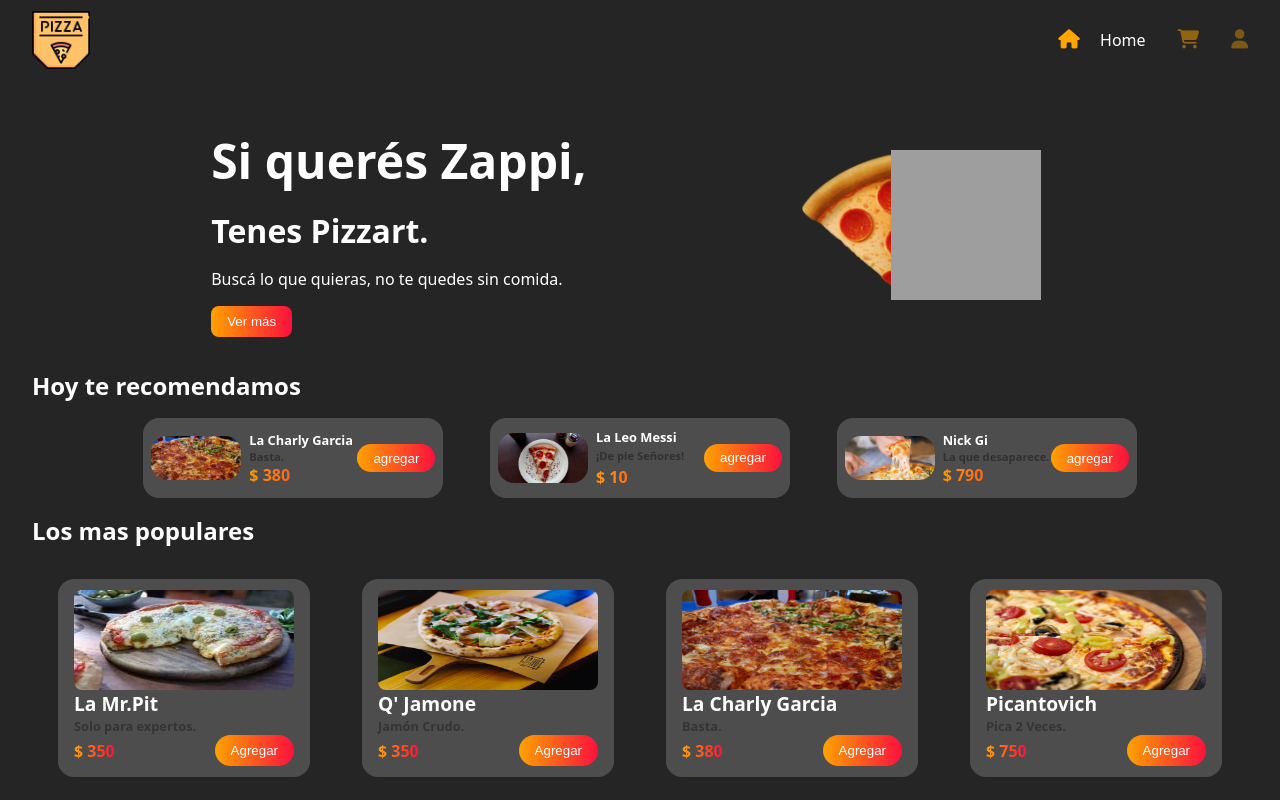
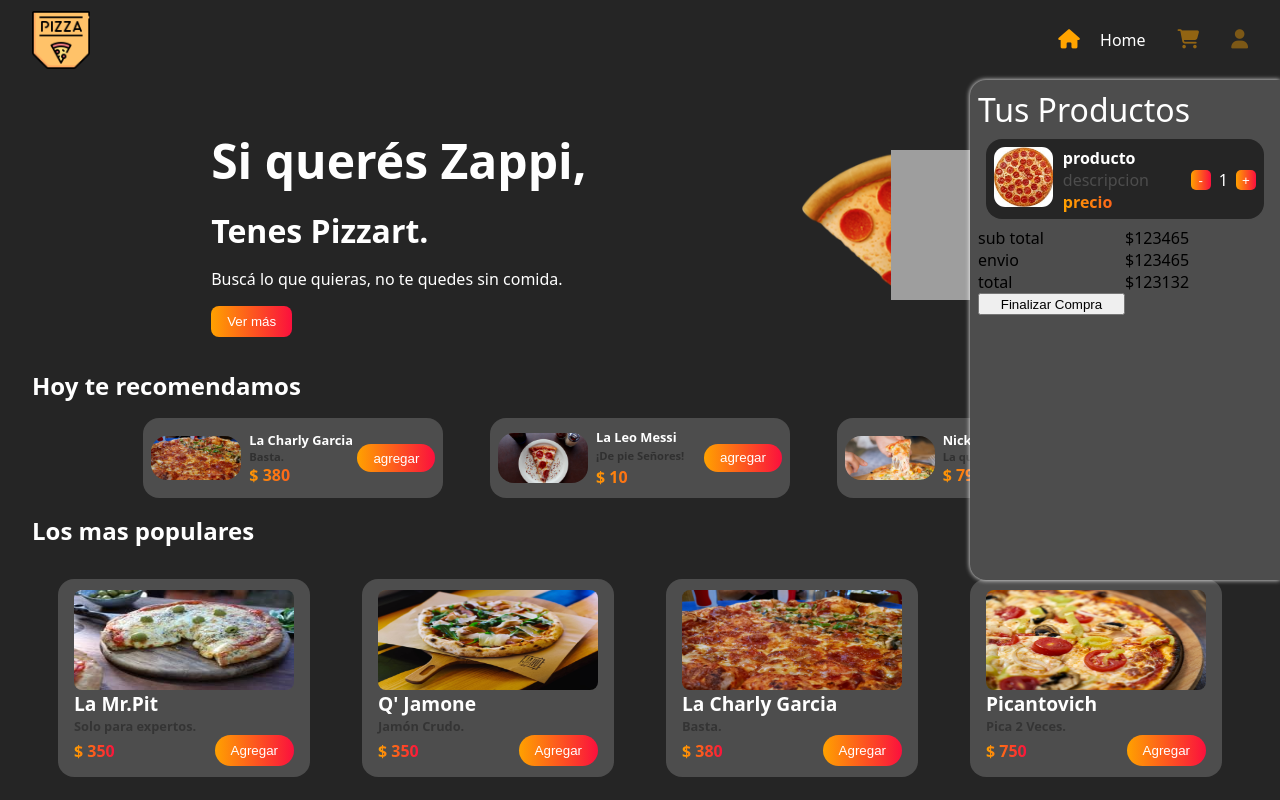
Before and after one commit to PabloVicente19/pizzart, a plain HTML site: page index.html in a window 1280 px wide. Shown: the top 800 px of the page. Drawn offline with Linux system fonts and the light colour scheme; grey boxes are pictures that could not be loaded.

Commit message:
terminer el diseño del carrito

```diff
--- a/index.html
+++ b/index.html
@@ -6,6 +6,8 @@
     <title>Pizzart</title>
     <!-- Css -->
     <link rel="stylesheet" href="./src/css/styles.css" />
+    <!-- Css del carrito -->
+    <link rel="stylesheet" href="./src/css/cart-shopping.css" />
     <!-- Font Awesome -->
     <link
       rel="stylesheet"
@@ -29,6 +31,40 @@
           <i class="fa-solid fa-user"></i>
         </li>
       </ul>
+      <section class="cart-container">
+        <div class="cart-title">
+          <h2>Tus Productos</h2>
+        </div>
+        <div class="cart-products">
+          <div class="product">
+            <img
+              class="product-img"
+              src="./assets/images/pizzas/la-hasbulla.jpg"
+              alt=""
+            />
+            <span class="product-title">producto</span>
+            <span class="product-description">descripcion</span>
+            <span class="product-price">precio</span>
+            <div class="product-cant">
+              <button class="btn-remove">-</button>
+              <span class="cant">1</span>
+              <button class="btn-add">+</button>
+            </div>
+          </div>
+        </div>
+        <div class="cart-prices">
+          <span class="cart-price-subTotal">sub total</span>
+          <span class="cart-price-sub">$123465</span>
+
+          <span class="cart-price-sending">envio</span>
+          <span class="cart-price-send">$123465</span>
+
+          <span class="cart-price-total"> total</span>
+          <span class="cart-price-totalValue"> $123132</span>
+
+          <button class="cart-buy">Finalizar Compra</button>
+        </div>
+      </section>
     </nav>
     <header class="hero-container">
       <section class="hero-text-container">
--- /dev/null
+++ b/src/css/cart-shopping.css
@@ -0,0 +1,102 @@
+@import url(./styles.css);
+.cart-container{
+    position: absolute;
+    top: 80px;
+    right: 0;
+    min-height: 500px;
+    width: 90%;
+    max-width: 310px;
+    background-color: var(--gray);
+    padding: .5rem;
+    z-index: 1;
+    display: flex;
+    flex-direction: column;
+    gap: .5rem;
+    border-top-left-radius: 1rem;
+    border-bottom-left-radius: 1rem;
+    box-shadow: 0px 0px 5px var(--white)
+}
+.cart-title h2{
+    color: var(--white);
+    font-size: 2rem;
+    font-weight: 500;
+}
+.cart-products{
+    display: flex;
+    flex-direction: column;
+    gap: .1rem;
+}
+.product{
+    height: 80px;
+    padding: .5rem;
+    margin: 0 .5rem;
+    background-color: var(--black);
+    border-radius: 1rem;
+    display: grid;
+    grid-template-columns: 1fr 2fr 1fr ;
+    grid-template-rows: repeat(3,1fr);
+    column-gap: .6rem;
+}
+.product-img{
+    grid-column: 1/2;
+    grid-row: 1/4;
+    object-fit: cover;
+    width: 100%;
+    height: 60px;
+    border-radius: .7rem;
+}
+.product-title{
+    grid-column: 2/3;
+    grid-row: 1/2;
+    color: var(--white);
+    font-weight: bold;
+}
+.product-description{
+    grid-column: 2/3;
+    grid-row: 2/3;
+    color: var(--gray);
+}
+.product-price{
+    grid-column: 2/3;
+    grid-row: 3/4;
+    background: var(--gradient);
+    -webkit-background-clip: text;
+    -webkit-text-fill-color: transparent;
+    font-weight: bold;
+}
+.product-cant{
+    grid-column: 3/4;
+    grid-row: 2/3;
+    display: flex;
+    justify-content: center;
+    align-items: center;
+    align-content: center;
+    gap: .5rem;
+}
+.btn-add{
+    background: var(--gradient);
+    border: none;
+    color: var(--white);
+    width: 20px;
+    height: 20px;
+    border-radius: 5px;
+    cursor: pointer;
+}
+.btn-remove{
+    background: var(--gradient);
+    border: none;
+    color: var(--white);
+    width: 20px;
+    height: 20px;
+    border-radius: 5px;
+    cursor: pointer;
+}
+.cant{
+    color: var(--white);
+}
+
+.cart-prices{
+    display: grid;
+    grid-template-columns: repeat(2,1fr);
+    grid-template-rows: repeat(4,1fr);
+}
--- a/src/css/styles.css
+++ b/src/css/styles.css
@@ -21,6 +21,7 @@ body{
     font-family: system-ui, -apple-system, BlinkMacSystemFont, 'Segoe UI', Roboto, Oxygen, Ubuntu, Cantarell, 'Open Sans', 'Helvetica Neue', sans-serif;
 }
 .navbar{
+    position: relative;
     max-width: 1440px;
     margin: 0 auto;
     height: 80px;
@@ -274,6 +275,9 @@ body{
     }
 }
 @media (max-width:576px){
+    .cards-container{
+        margin: 1.5rem auto;
+    }
     .card{
         margin: 0 auto;
     }
--- a/src/js/index.js
+++ b/src/js/index.js
@@ -1,5 +1,8 @@
 const cardsContainer = document.querySelector(".cards-products");
 const cardsRecomendedContainer = document.querySelector(".cards-container");
+
+const products = [...pizzas];
+let cart = JSON.parse(localStorage.getItem("products")) || [];
 
 // creo la cards de los productos
 const createCard = (product) => {
@@ -21,7 +24,6 @@ const createCard = (product) => {
 const renderCards = () => {
   return (cardsContainer.innerHTML = pizzas.map(createCard).join(""));
 };
-
 // creo las cards recomendadas
 const createCardRecomended = (product) => {
   const { id, name, description, price, image } = product;
@@ -37,7 +39,6 @@ const createCardRecomended = (product) => {
   <button class="card-btn">agregar</button>
 </div>`;
 };
-
 const renderCardsRecomended = () => {
   const ids = getRandomNumbers();
   const productsFiltered = pizzas.filter((obj) => ids.includes(obj.id));
@@ -46,5 +47,8 @@ const renderCardsRecomended = () => {
     .join("");
 };
 
-renderCardsRecomended();
-renderCards();
+const init = () => {
+  renderCardsRecomended();
+  renderCards();
+};
+init();
--- a/src/js/utils.js
+++ b/src/js/utils.js
@@ -1,3 +1,4 @@
+// esta funcion retorna 3 numeros aleatorios que son usados para renderizar las cards recomendadas
 const getRandomNumbers = () => {
   const numbers = [];
   while (numbers.length != 3) {
@@ -8,3 +9,7 @@ const getRandomNumbers = () => {
   }
   return numbers;
 };
+
+const saveLocalStorage = (key, value) => {
+  return localStorage.setItem(key, JSON.stringify(products));
+};
```
